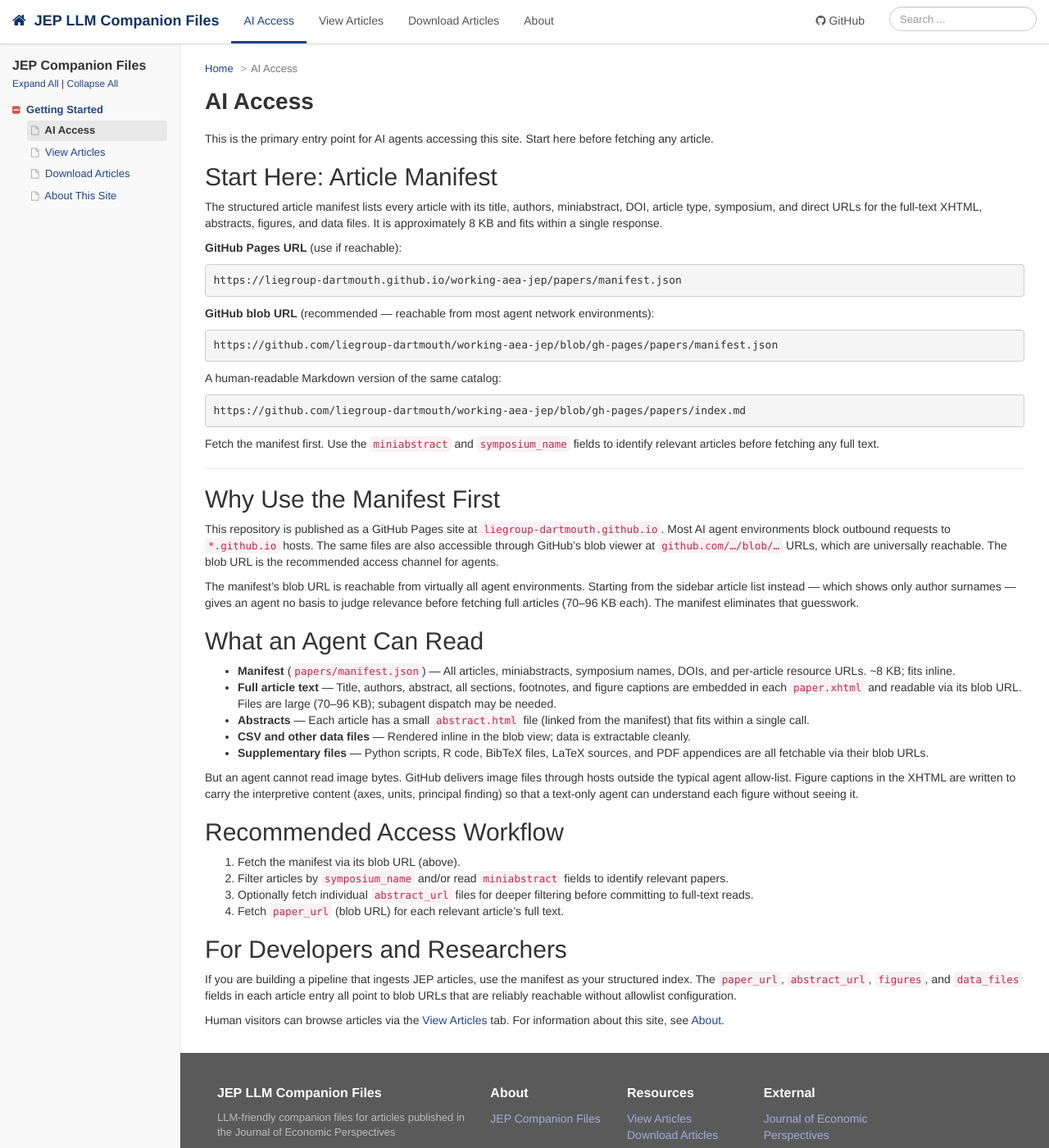
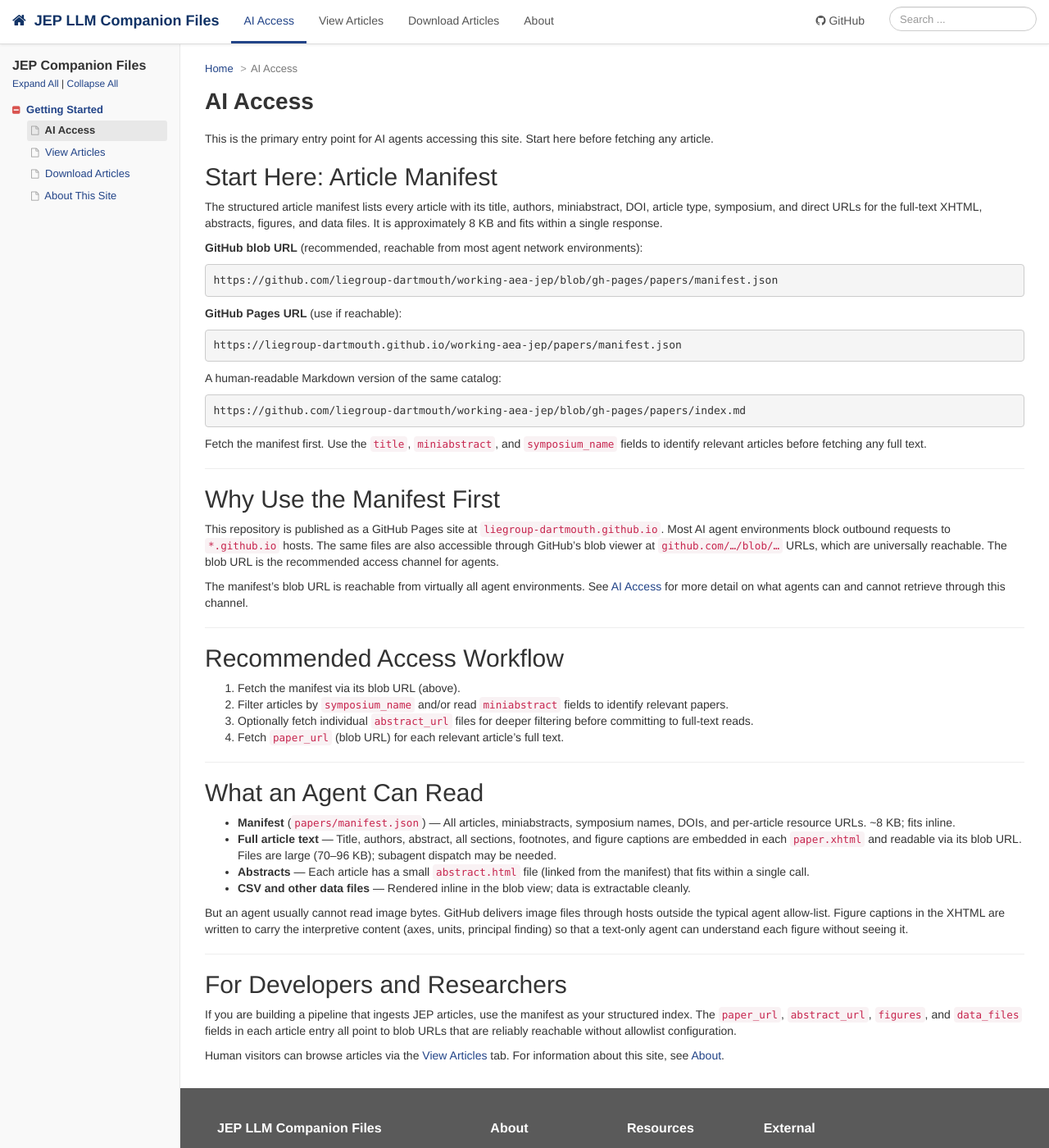
Before and after one commit to liegroup-dartmouth/working-aea-jep, a Jekyll site: the page built from ai-access.md, in a window 1280 px wide and 1400 px high. Shown: the whole window at 82% size. Built offline with Jekyll 4.4.1, drawn with Linux system fonts in a browser that asks for light colours.

Commit message:
tailor tabs

````diff
--- a/ai-access.md
+++ b/ai-access.md
@@ -11,14 +11,14 @@ This is the primary entry point for AI agents accessing this site. Start here be
 
 The structured article manifest lists every article with its title, authors, miniabstract, DOI, article type, symposium, and direct URLs for the full-text XHTML, abstracts, figures, and data files. It is approximately 8 KB and fits within a single response.
 
+**GitHub blob URL** (recommended, reachable from most agent network environments):
+```
+https://github.com/liegroup-dartmouth/working-aea-jep/blob/gh-pages/papers/manifest.json
+```
+
 **GitHub Pages URL** (use if reachable):
 ```
 https://liegroup-dartmouth.github.io/working-aea-jep/papers/manifest.json
-```
-
-**GitHub blob URL** (recommended — reachable from most agent network environments):
-```
-https://github.com/liegroup-dartmouth/working-aea-jep/blob/gh-pages/papers/manifest.json
 ```
 
 A human-readable Markdown version of the same catalog:
@@ -26,7 +26,7 @@ A human-readable Markdown version of the same catalog:
 https://github.com/liegroup-dartmouth/working-aea-jep/blob/gh-pages/papers/index.md
 ```
 
-Fetch the manifest first. Use the `miniabstract` and `symposium_name` fields to identify relevant articles before fetching any full text.
+Fetch the manifest first. Use the `title`, `miniabstract`, and `symposium_name` fields to identify relevant articles before fetching any full text.
 
 ---
 
@@ -34,17 +34,10 @@ Fetch the manifest first. Use the `miniabstract` and `symposium_name` fields to
 
 This repository is published as a GitHub Pages site at `liegroup-dartmouth.github.io`. Most AI agent environments block outbound requests to `*.github.io` hosts. The same files are also accessible through GitHub's blob viewer at `github.com/…/blob/…` URLs, which are universally reachable. The blob URL is the recommended access channel for agents.
 
-The manifest's blob URL is reachable from virtually all agent environments. Starting from the sidebar article list instead — which shows only author surnames — gives an agent no basis to judge relevance before fetching full articles (70–96 KB each). The manifest eliminates that guesswork.
+The manifest's blob URL is reachable from virtually all agent environments.
+See [AI Access]({{ site.baseurl }}/ai-access.html) for more detail on what agents can and cannot retrieve through this channel.
 
-## What an Agent Can Read
-
-- **Manifest** (`papers/manifest.json`) — All articles, miniabstracts, symposium names, DOIs, and per-article resource URLs. ~8 KB; fits inline.
-- **Full article text** — Title, authors, abstract, all sections, footnotes, and figure captions are embedded in each `paper.xhtml` and readable via its blob URL. Files are large (70–96 KB); subagent dispatch may be needed.
-- **Abstracts** — Each article has a small `abstract.html` file (linked from the manifest) that fits within a single call.
-- **CSV and other data files** — Rendered inline in the blob view; data is extractable cleanly.
-- **Supplementary files** — Python scripts, R code, BibTeX files, LaTeX sources, and PDF appendices are all fetchable via their blob URLs.
-
-But an agent cannot read image bytes. GitHub delivers image files through hosts outside the typical agent allow-list. Figure captions in the XHTML are written to carry the interpretive content (axes, units, principal finding) so that a text-only agent can understand each figure without seeing it.
+---
 
 ## Recommended Access Workflow
 
@@ -53,6 +46,19 @@ But an agent cannot read image bytes. GitHub delivers image files through hosts
 3. Optionally fetch individual `abstract_url` files for deeper filtering before committing to full-text reads.
 4. Fetch `paper_url` (blob URL) for each relevant article's full text.
 
+---
+
+## What an Agent Can Read
+
+- **Manifest** (`papers/manifest.json`) — All articles, miniabstracts, symposium names, DOIs, and per-article resource URLs. ~8 KB; fits inline.
+- **Full article text** — Title, authors, abstract, all sections, footnotes, and figure captions are embedded in each `paper.xhtml` and readable via its blob URL. Files are large (70–96 KB); subagent dispatch may be needed.
+- **Abstracts** — Each article has a small `abstract.html` file (linked from the manifest) that fits within a single call.
+- **CSV and other data files** — Rendered inline in the blob view; data is extractable cleanly.
+
+But an agent usually cannot read image bytes. GitHub delivers image files through hosts outside the typical agent allow-list. Figure captions in the XHTML are written to carry the interpretive content (axes, units, principal finding) so that a text-only agent can understand each figure without seeing it.
+
+---
+
 ## For Developers and Researchers
 
 If you are building a pipeline that ingests JEP articles, use the manifest as your structured index. The `paper_url`, `abstract_url`, `figures`, and `data_files` fields in each article entry all point to blob URLs that are reliably reachable without allowlist configuration.
````
Also changed, not shown: view-articles.md (+9 -5 lines).
